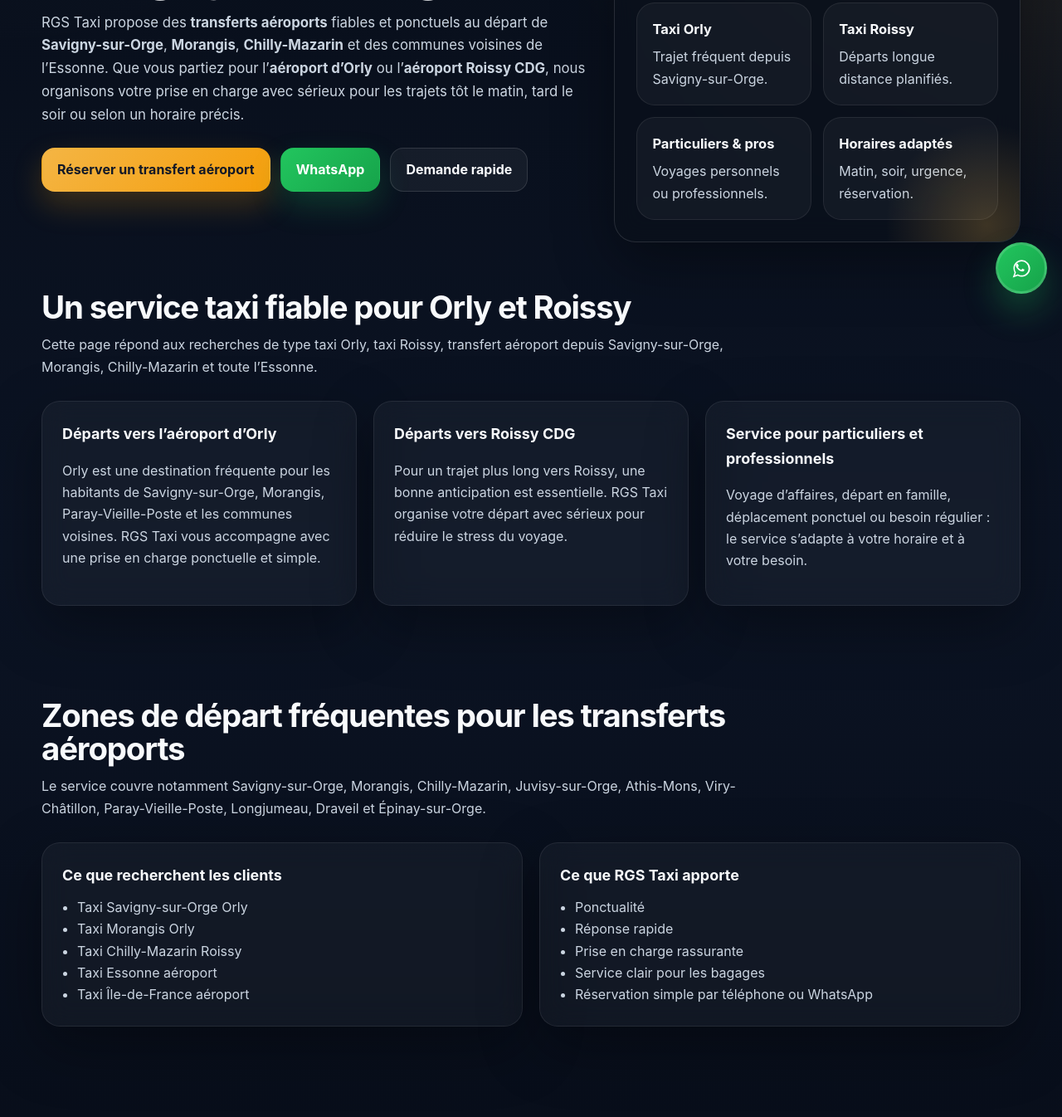
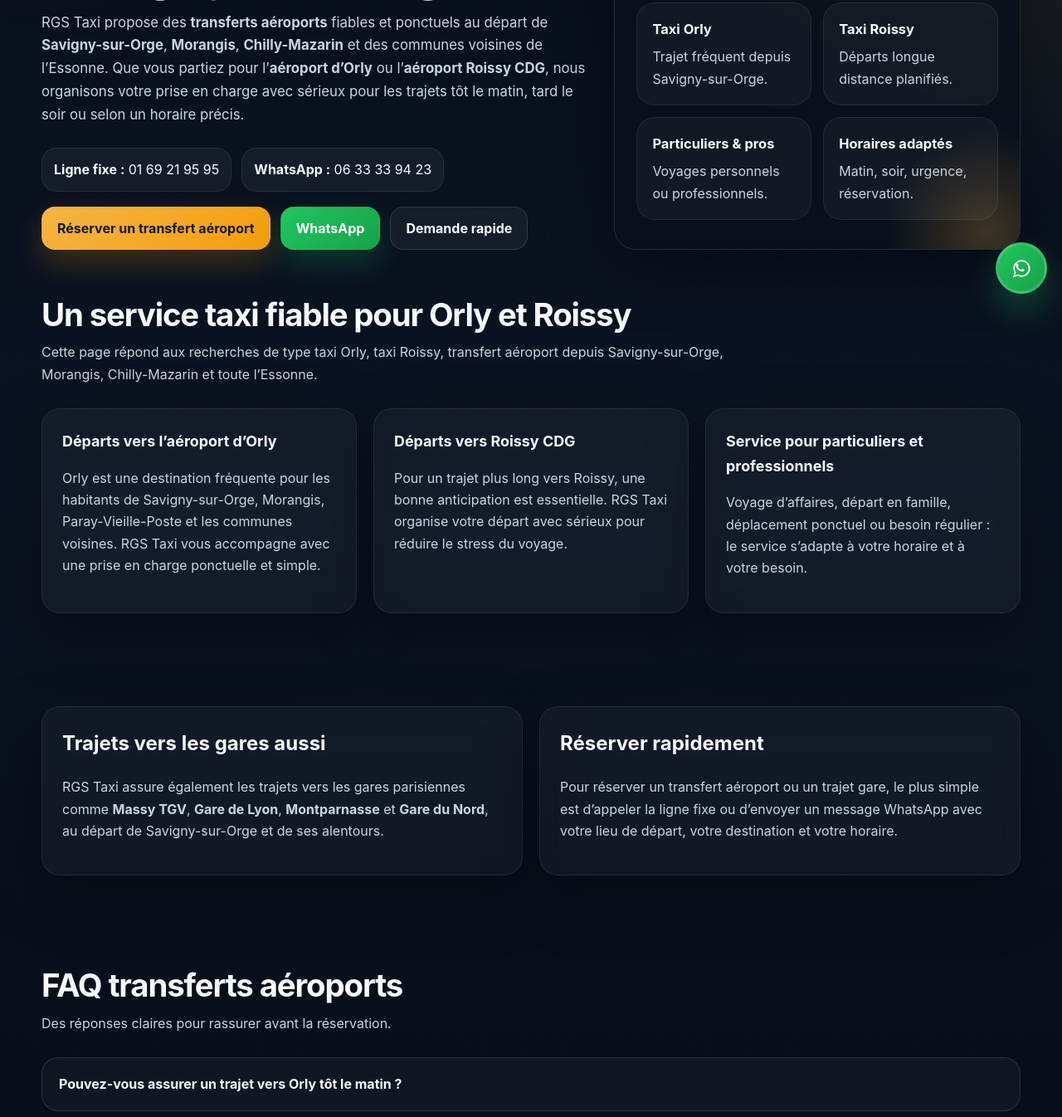
Before and after one commit to rgstaxi/rgstaxi-site, a plain HTML site: page taxi-aeroport-orly-roissy.html in a window 1280 px wide. Shown: the part 428-1774 px from the top of the page at 83% size. Drawn offline with Linux system fonts and the light colour scheme.

Commit message:
Update taxi-aeroport-orly-roissy.html

```diff
--- a/taxi-aeroport-orly-roissy.html
+++ b/taxi-aeroport-orly-roissy.html
@@ -26,14 +26,13 @@
       <nav class="nav-links">
         <a href="index.html">Accueil</a>
         <a class="active" href="taxi-aeroport-orly-roissy.html">Aéroports</a>
-        <a href="taxi-gares-massy-paris.html">Gares</a>
         <a href="transport-medical.html">Transport médical</a>
         <a href="transport-colis-plis.html">Colis / plis</a>
         <a href="contact.html">Contact</a>
       </nav>
 
       <div class="header-cta">
-        <a class="btn btn-primary" href="tel:+33633339423">Appeler</a>
+        <a class="btn btn-primary" href="tel:+33169219595">Appeler</a>
       </div>
     </div>
   </header>
@@ -61,8 +60,13 @@
             avec sérieux pour les trajets tôt le matin, tard le soir ou selon un horaire précis.
           </p>
 
-          <div class="cta-inline">
-            <a class="btn btn-primary" href="tel:+33633339423">Réserver un transfert aéroport</a>
+          <div class="contact-highlight">
+            <div class="contact-chip"><strong>Ligne fixe :</strong> 01 69 21 95 95</div>
+            <div class="contact-chip"><strong>WhatsApp :</strong> 06 33 33 94 23</div>
+          </div>
+
+          <div class="cta-inline" style="margin-top:18px;">
+            <a class="btn btn-primary" href="tel:+33169219595">Réserver un transfert aéroport</a>
             <a class="btn btn-whatsapp" href="https://wa.me/33633339423?text=Bonjour%20RGS%20Taxi%2C%20je%20souhaite%20r%C3%A9server%20un%20transfert%20a%C3%A9roport." target="_blank" rel="noopener">WhatsApp</a>
             <a class="btn btn-secondary" href="contact.html">Demande rapide</a>
           </div>
@@ -116,35 +120,21 @@
     </section>
 
     <section class="section">
-      <div class="container">
-        <div class="section-heading">
-          <h2>Zones de départ fréquentes pour les transferts aéroports</h2>
-          <p>Le service couvre notamment Savigny-sur-Orge, Morangis, Chilly-Mazarin, Juvisy-sur-Orge, Athis-Mons, Viry-Châtillon, Paray-Vieille-Poste, Longjumeau, Draveil et Épinay-sur-Orge.</p>
-        </div>
+      <div class="container grid-2">
+        <article class="card">
+          <h2 style="margin-top:0;">Trajets vers les gares aussi</h2>
+          <p>
+            RGS Taxi assure également les trajets vers les gares parisiennes comme <strong>Massy TGV</strong>, <strong>Gare de Lyon</strong>,
+            <strong>Montparnasse</strong> et <strong>Gare du Nord</strong>, au départ de Savigny-sur-Orge et de ses alentours.
+          </p>
+        </article>
 
-        <div class="grid-2">
-          <article class="card">
-            <h3>Ce que recherchent les clients</h3>
-            <ul class="service-list">
-              <li>Taxi Savigny-sur-Orge Orly</li>
-              <li>Taxi Morangis Orly</li>
-              <li>Taxi Chilly-Mazarin Roissy</li>
-              <li>Taxi Essonne aéroport</li>
-              <li>Taxi Île-de-France aéroport</li>
-            </ul>
-          </article>
-
-          <article class="card">
-            <h3>Ce que RGS Taxi apporte</h3>
-            <ul class="trust-list">
-              <li>Ponctualité</li>
-              <li>Réponse rapide</li>
-              <li>Prise en charge rassurante</li>
-              <li>Service clair pour les bagages</li>
-              <li>Réservation simple par téléphone ou WhatsApp</li>
-            </ul>
-          </article>
-        </div>
+        <article class="card">
+          <h2 style="margin-top:0;">Réserver rapidement</h2>
+          <p>
+            Pour réserver un transfert aéroport ou un trajet gare, le plus simple est d’appeler la ligne fixe ou d’envoyer un message WhatsApp avec votre lieu de départ, votre destination et votre horaire.
+          </p>
+        </article>
       </div>
     </section>
 
@@ -180,15 +170,15 @@
           <div class="faq-item">
             <details>
               <summary>Comment réserver un transfert aéroport ?</summary>
-              <p>Le plus simple est d’appeler au 06 33 33 94 23 ou d’envoyer un message WhatsApp avec le lieu de départ, la destination, la date, l’heure et le nombre de passagers.</p>
+              <p>Le plus simple est d’appeler au 01 69 21 95 95 ou d’envoyer un message WhatsApp au 06 33 33 94 23 avec le lieu de départ, la destination, la date, l’heure et le nombre de passagers.</p>
             </details>
           </div>
         </div>
 
         <div class="cta-inline" style="margin-top:24px;">
-          <a class="btn btn-primary" href="tel:+33633339423">Appeler maintenant</a>
+          <a class="btn btn-primary" href="tel:+33169219595">Appeler maintenant</a>
           <a class="btn btn-whatsapp" href="https://wa.me/33633339423?text=Bonjour%20RGS%20Taxi%2C%20je%20souhaite%20r%C3%A9server%20un%20transfert%20a%C3%A9roport." target="_blank" rel="noopener">WhatsApp</a>
-          <a class="btn btn-secondary" href="taxi-gares-massy-paris.html">Voir aussi la page gares</a>
+          <a class="btn btn-secondary" href="contact.html">Page contact</a>
         </div>
       </div>
     </section>
@@ -197,12 +187,12 @@
   <footer>
     <div class="container footer-bar">
       <span>© 2026 RGS Taxi — Transferts Orly, Roissy, Essonne et Île-de-France.</span>
-      <span>06 33 33 94 23 • Contact rapide</span>
+      <span>Fixe : 01 69 21 95 95 • WhatsApp : 06 33 33 94 23</span>
     </div>
   </footer>
 
   <div class="mobile-cta-bar">
-    <a class="btn btn-primary" href="tel:+33633339423">Appeler</a>
+    <a class="btn btn-primary" href="tel:+33169219595">Appeler</a>
     <a class="btn btn-whatsapp" href="https://wa.me/33633339423?text=Bonjour%20RGS%20Taxi%2C%20je%20souhaite%20r%C3%A9server%20un%20transfert%20a%C3%A9roport." target="_blank" rel="noopener">WhatsApp</a>
   </div>
 
```
